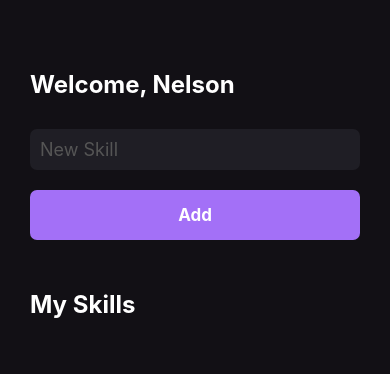
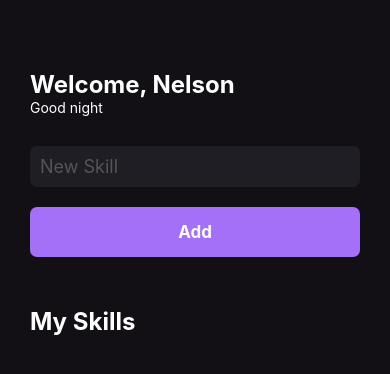
Before and after one commit to nelson-oak/irn-myskills, a React Native app: screen / in a window 390 px wide. Shown: the top 374 px of the page. Built offline with nearby package versions, Linux system fonts and the light colour scheme.

Commit message:
Aula 'Continuando com Hooks useEffect' (C1-M1-SM2)

```diff
--- a/src/pages/Home.js
+++ b/src/pages/Home.js
@@ -1,4 +1,4 @@
-import React, { useState } from 'react'
+import React, { useEffect, useState } from 'react'
 import {
   View,
   Text,
@@ -14,15 +14,32 @@
 export function Home() {
   const [newSkill, setNewSkill] = useState('')
   const [mySkills, setMySkills] = useState([])
+  const [grettings, setGrettings] = useState('')
 
   function handleAddNewSkill() {
     setMySkills(oldSkills => [...oldSkills, newSkill])
   }
 
+  useEffect(() => {
+    const currentHour = new Date().getHours()
+
+    if (currentHour < 12) {
+      setGrettings('Good morning')
+    } else if (currentHour >= 12 && currentHour < 18) {
+      setGrettings('Good afternoon')
+    } else {
+      setGrettings('Good night')
+    }
+  }, [])
+
   return (
     <View style={styles.container}>
       <Text style={styles.title}>
         Welcome, Nelson
+      </Text>
+
+      <Text style={styles.greettings}>
+        {grettings}
       </Text>
 
       <TextInput
@@ -68,5 +85,8 @@
     padding: Platform.OS === 'ios' ? 15 : 10,
     marginTop: 30,
     borderRadius: 7
+  },
+  greettings: {
+    color: '#fff'
   }
 })
```
